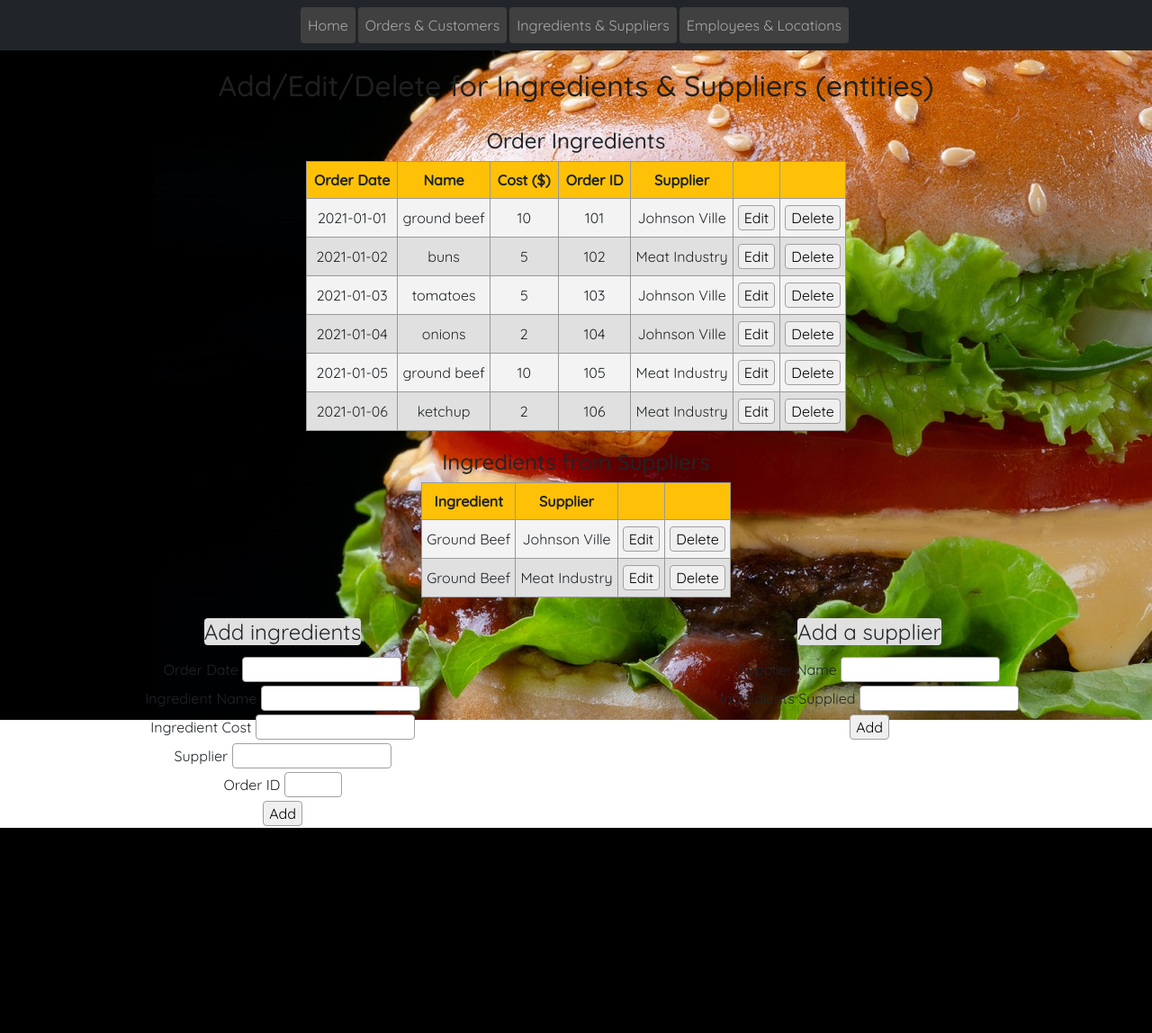
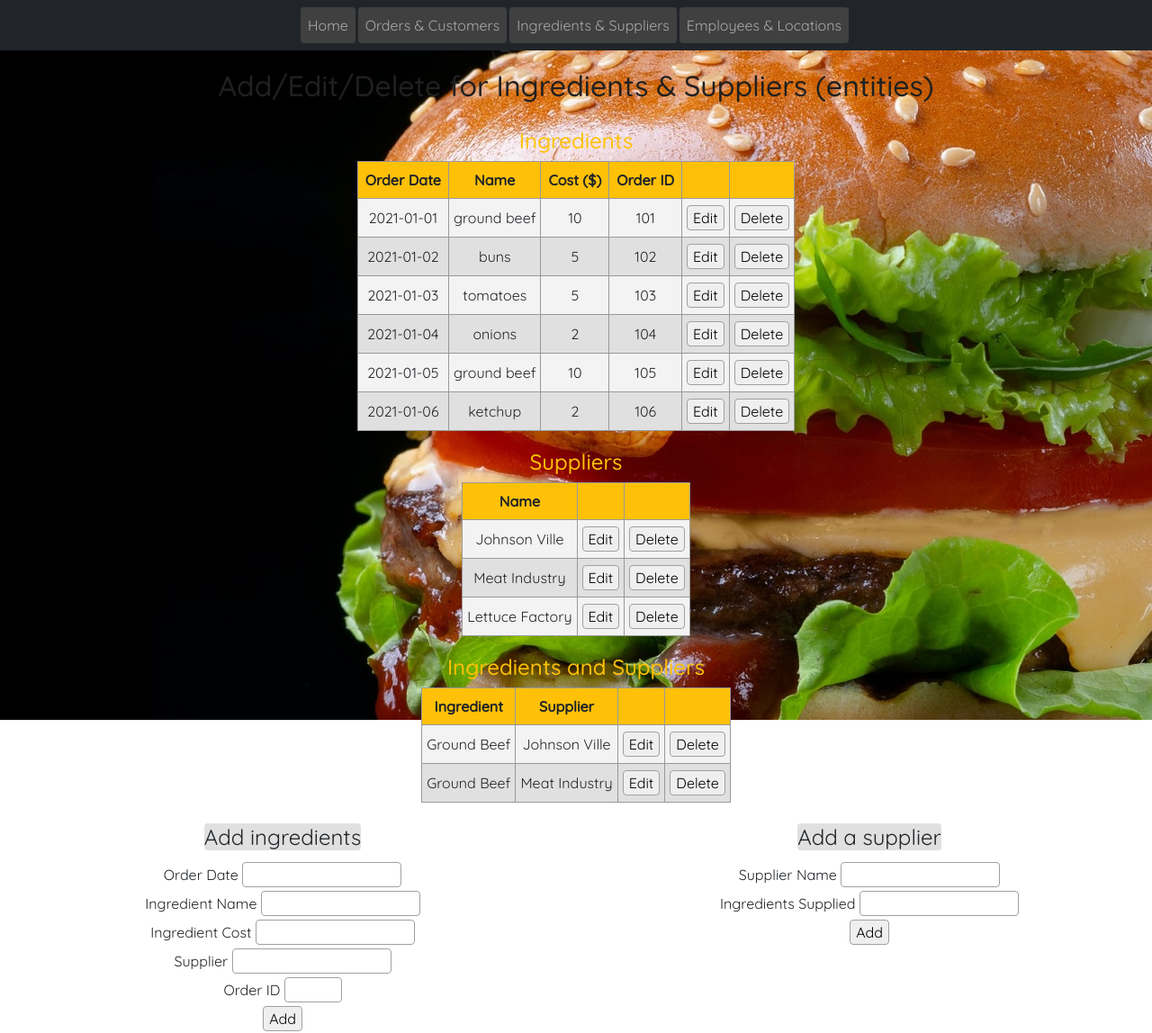
Before and after one commit to yu-daniel/Two-Guys, a Flask app: page /ingredients-suppliers in a window 1280 px wide. Shown: the whole page at 90% size. Before the commit the page ends 920 px from the top, so only its background shows below. Run offline with Flask 2, Linux system fonts and the light colour scheme.

Commit message:
added supplier table

```diff
--- a/app.py
+++ b/app.py
@@ -22,15 +22,18 @@ location_data = [
 ]
 
 # Just some dummy data for Step 3
-ingredient_suppliers_h = ["Order Date", "Name", "Cost ($)", "Order ID", "Supplier", "", ""]
+ingredient_suppliers_h = ["Order Date", "Name", "Cost ($)", "Order ID", "", ""]
 ingredient_suppliers_v = ingredient_values = [
-    ["2021-01-01", "ground beef", 10, 101, "Johnson Ville"],
-    ["2021-01-02", "buns", 5, 102, "Meat Industry"],
-    ["2021-01-03", "tomatoes", 5, 103, "Johnson Ville"],
-    ["2021-01-04", "onions", 2, 104, "Johnson Ville"],
-    ["2021-01-05", "ground beef", 10, 105, "Meat Industry"],
-    ["2021-01-06", "ketchup", 2, 106, "Meat Industry"],
+    ["2021-01-01", "ground beef", 10, 101],
+    ["2021-01-02", "buns", 5, 102],
+    ["2021-01-03", "tomatoes", 5, 103],
+    ["2021-01-04", "onions", 2, 104],
+    ["2021-01-05", "ground beef", 10, 105],
+    ["2021-01-06", "ketchup", 2, 106]
 ]
+
+suppliers_headers = ["Name", "", ""]
+suppliers_values = ["Johnson Ville", "Meat Industry", "Lettuce Factory"]
 
 ingredients_suppliers_headers = ["Ingredient", "Supplier", "", ""]
 ingredients_suppliers_values = [
@@ -97,6 +100,7 @@ def ingredients_suppliers():
                            ingredient_form=ingredient_form,
                            ingredients_suppliers_headers=ingredients_suppliers_headers,
                            ingredients_suppliers_values=ingredients_suppliers_values,
+                           suppliers_headers=suppliers_headers, suppliers_values=suppliers_values,
                            supplier_form=supplier_form, ingredient_suppliers_h=ingredient_suppliers_h,
                            ingredient_suppliers_v=ingredient_suppliers_v
                            )
--- a/static/static/styles.css
+++ b/static/static/styles.css
@@ -225,3 +225,7 @@ body {
     background-color: #E0E0E0;
     border-radius: 4px;
 }
+
+.header1 {
+  color: #FFC107;
+}
--- a/templates/ingredients_suppliers.html
+++ b/templates/ingredients_suppliers.html
@@ -4,7 +4,7 @@
 
 <div class="ingredients-suppliers-wallpaper wallpapers"></div>
 <h2 class="page-description ingredients-suppliers-header">Add/Edit/Delete for Ingredients & Suppliers (entities)</h2>
-<h4 class="header1">Order Ingredients</h4>
+<h4 class="header1">Ingredients</h4>
 <div class="search-box-scroll ingredients-suppliers">
 	<table class="center table-hover">
 		<thead>
@@ -36,7 +36,32 @@
 	</table>
 </div>
 
-<h4 class="header1">Ingredients from Suppliers</h4>
+<h4 class="header1">Suppliers</h4>
+<table class="center">
+	<thead>
+		<tr>
+			{% for title in suppliers_headers %}
+			<th>{{ title }}</th>
+			{% endfor %}
+		</tr>
+	</thead>
+	<tbody>
+		<tr>
+		{% for supplier in suppliers_values %}
+		<tr>
+			<td>{{ supplier }}</td>
+			<td>
+				<input type="button" value="Edit">
+			</td>
+			<td>
+				<input type="button" value="Delete">
+			</td>
+		</tr>
+		{% endfor %}
+	</tbody>
+</table>
+
+<h4 class="header1">Ingredients and Suppliers</h4>
 <table class="center">
 	<thead>
 		<tr>
--- a/templates/orders_customers.html
+++ b/templates/orders_customers.html
@@ -5,12 +5,12 @@
 <div class="customers-orders-wallpaper wallpapers"></div>
 
 <h2 class="page-description orange-header">Add/Edit/Delete for Customers & Orders (entities)</h2>
-<h4 class="header1" style="color: #FFC107;">Orders</h4>
+<h4 class="header1">Orders</h4>
 <div class="search-box-scroll customers-orders">
 	<table class="center">
 		<div class="center-search">
 			<form action="#">
-				<input type="text" placeholder="Enter customer.." size="50">
+				<input type="text" placeholder="Search customer..." size="50">
 			</form>
 		</div>
 		<thead>
@@ -40,7 +40,7 @@
 	</table>
 </div>
 
-<h4 class="header1" style="color: #FFC107;">Customers</h4>
+<h4 class="header1">Customers</h4>
 <table class="center">
 	<thead>
 		<tr>
```
Also changed, not shown: README.md.
